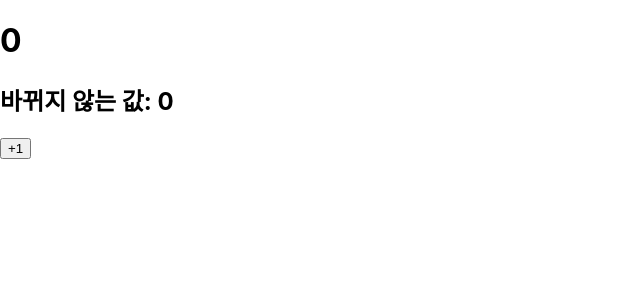
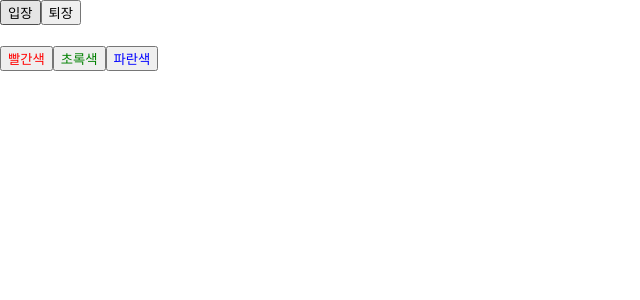
Before and after one commit to ByoungJu1/React-handling-skill, a React (Create React App) app: page / in a window 1280 px wide. Shown: the top 300 px of the page, without its empty margins (0-640 px from the left). Built offline with nearby package versions, Linux system fonts and the light colour scheme.

Commit message:
useState

```diff
--- a/src/App.js
+++ b/src/App.js
@@ -1,7 +1,7 @@
 import React from 'react';
-import Counter from './Counter';
+import Say from './Say';
 const App = () => {
-  return <Counter />;
+  return <Say />;
 };
 
 export default App;
--- /dev/null
+++ b/src/Say.js
@@ -0,0 +1,45 @@
+import React, { useState } from 'react';
+
+const Say = () => {
+  const [message, setMessage] = useState('');
+  const onClickEnter = () => setMessage('안녕하세요!');
+  const onClickLeave = () => setMessage('안녕히 가세요!');
+
+  const [color, setColor] = useState('black');
+
+  const object = { a: 1, b: 2, c: 3 };
+  const newObject = { ...object, b: 2 };
+  // setObject(newObject)
+
+  const array = [
+    { id: 1, value: true },
+    { id: 2, value: true },
+    { id: 3, value: true },
+  ];
+  let newArray = array.concat({ idx: 4 }); // 새항목추가
+  const filterArray = newArray.filter((item) => item.id !== 2); //id가 2인 항목제거
+  const mapArray = newArray.map((item) =>
+    item.id === 1 ? { ...item, value: false } : item
+  ); // id가 1인항목 value:false 설정
+  console.log(filterArray);
+  return (
+    <div>
+      <button onClick={onClickEnter}>입장</button>
+      <button onClick={onClickLeave}>퇴장</button>
+      <h1 style={{ color: color }}>{message}</h1>
+
+      <button style={{ color: 'red' }} onClick={() => setColor('red')}>
+        빨간색
+      </button>
+      <button style={{ color: 'green' }} onClick={() => setColor('green')}>
+        초록색
+      </button>
+      <button style={{ color: 'blue' }} onClick={() => setColor('blue')}>
+        파란색
+      </button>
+    </div>
+  );
+};
+// state를 사용 시 값을 직적변경하면 안되고 setState 혹은 useState훅의 setter함수를 사용해아한다.
+// 배열이나 객체는 사본을 만들고 값을 업데이트 후 위 방법으로 업데이트한다.
+export default Say;
```
